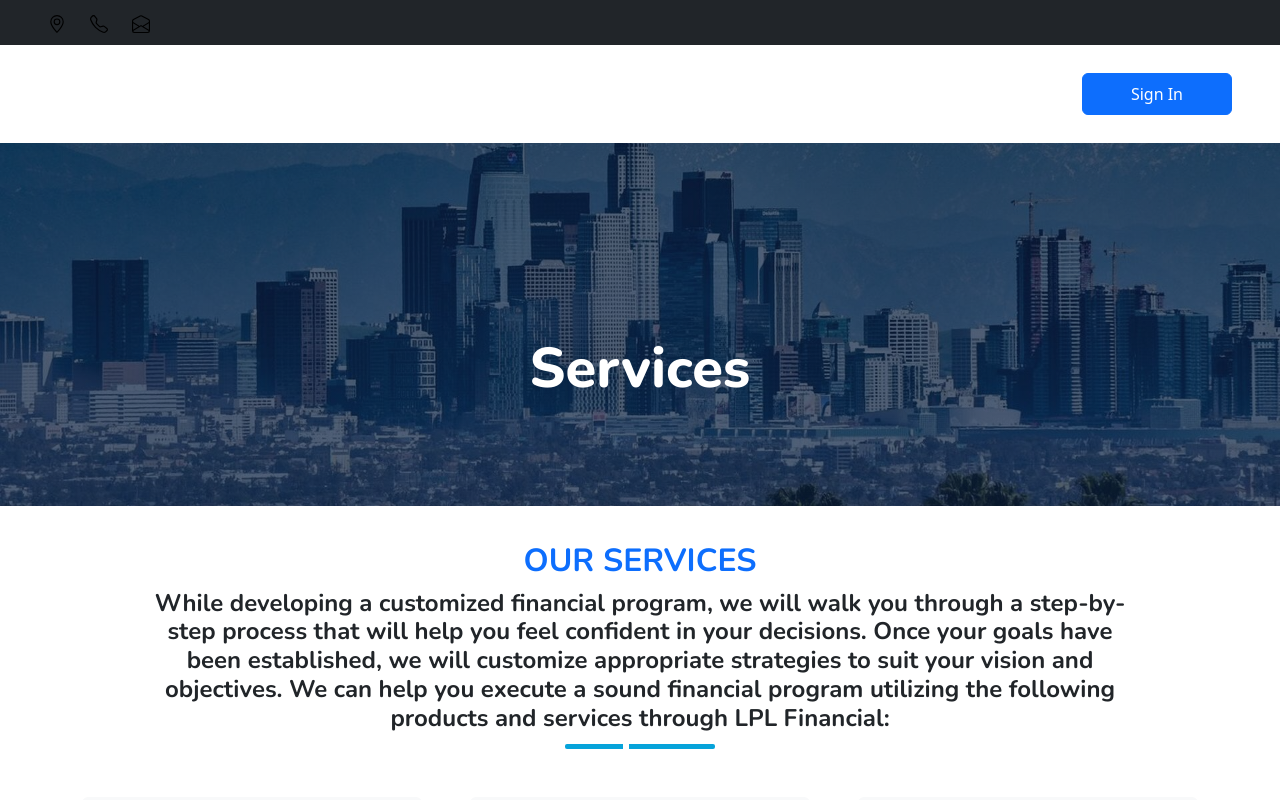
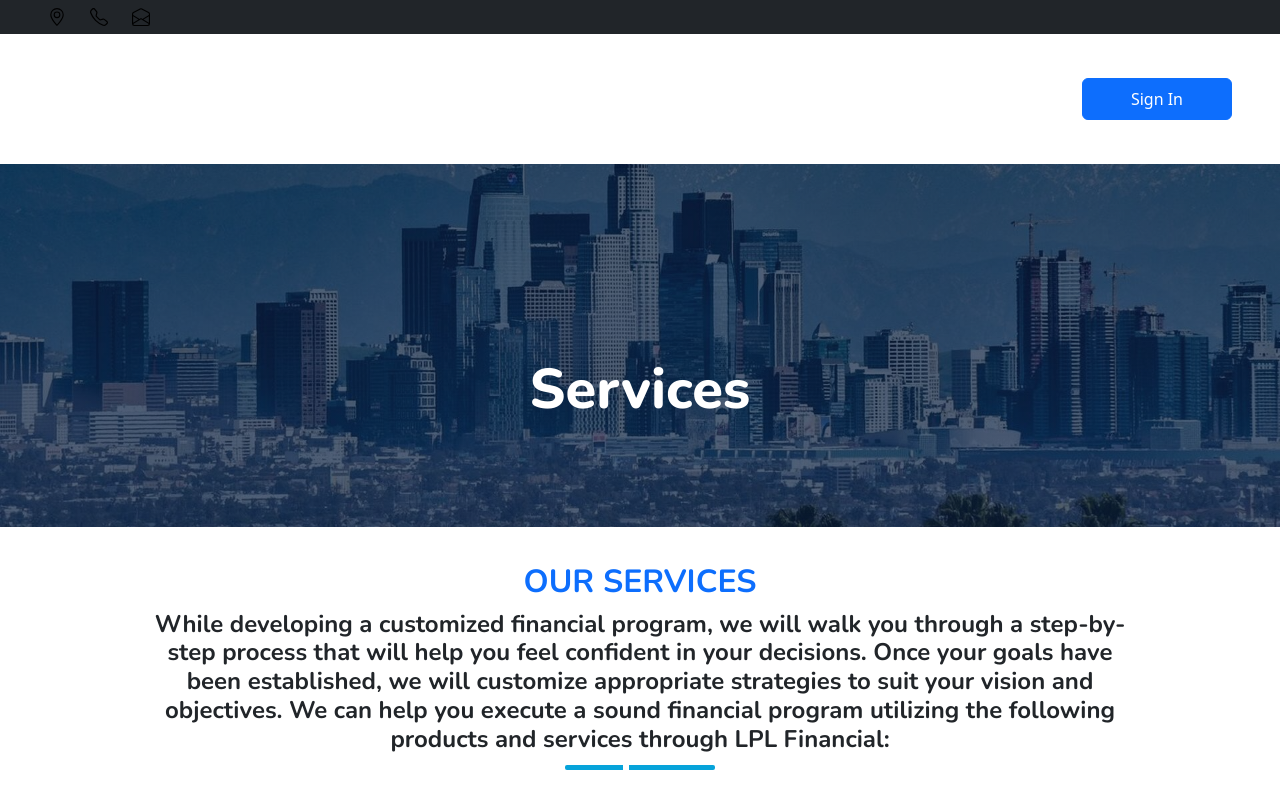
Before and after one commit to AidSucks/CSC131-Website, a Next.js app: page /services in a window 1280 px wide. Shown: the top 800 px of the page. Built offline with nearby package versions, Linux system fonts and the light colour scheme; no server answers; the database is empty.

Commit message:
fixed the topbar and navbar when you minimize the window

```diff
--- a/src/app/components/home/Navbar.tsx
+++ b/src/app/components/home/Navbar.tsx
@@ -42,7 +42,7 @@ export default function Navbar() {
 
   return (
     <div className="container-fluid position-relative p-0">
-      <nav className={`navbar navbar-expand-lg navbar-dark px-5 py-3 py-lg-0 ${isScrolledDown ? 'sticky-top shadow-sm' : ''}`}>
+      <nav className={`navbar navbar-expand-xl navbar-dark px-5 py-3 py-xl-3 ${isScrolledDown ? 'sticky-top shadow-sm' : ''}`}>
       <Link href="/" className="navbar-brand p-0">
         <h1 className="m-0"><i className="fa fa-user-tie me-2"></i>Ron Smithey<br/>Financial Services</h1>
       </Link>
--- a/src/app/components/home/Topbar.tsx
+++ b/src/app/components/home/Topbar.tsx
@@ -1,72 +1,87 @@
 import {
   EnvelopeOpen,
-  Facebook, GeoAlt, Instagram, Linkedin, Telephone,
-  TwitterX, Youtube
+  Facebook,
+  GeoAlt,
+  Instagram,
+  Linkedin,
+  Telephone,
+  TwitterX,
+  Youtube
 } from "react-bootstrap-icons";
 
-import {fetchBusinessInfo} from "@/app/lib/actions";
-import {Button, Col, Container, Row, Stack} from "react-bootstrap";
+import { fetchBusinessInfo } from "@/app/lib/actions";
+import { Button, Col, Container, Row } from "react-bootstrap";
 
 export default async function Topbar() {
-
   const businessInfo = await fetchBusinessInfo();
 
   return (
-    <Container fluid className={"px-5 d-none bg-dark d-lg-block"}>
-      <Row style={{height: 45}}>
-
-        <Col className={"d-flex"}>
-          <Stack direction={"horizontal"} gap={3} className={"text-light"}>
-            <div>
-              <GeoAlt size={18} className={"me-2"}/>
+      <>
+        <div className="topbar-responsive">
+          <Container fluid className="bg-dark text-light px-3 px-md-5 py-2">
+            <Row className="d-flex justify-content-between align-items-center text-center text-lg-start">
+              <Col lg={8}>
+                <div className="d-flex flex-column flex-lg-row justify-content-lg-start align-items-center gap-3">
+                  <div className="d-flex align-items-center">
+                    <GeoAlt size={18} className="me-2" />
                     <small>{businessInfo?.businessAddress}</small>
                   </div>
-            <div className={"text-light"}>
-              <Telephone size={18} className={"me-2"}/>
+                  <div className="d-flex align-items-center">
+                    <Telephone size={18} className="me-2" />
                     <small>{businessInfo?.businessPhone}</small>
                   </div>
-            <div>
-              <EnvelopeOpen size={18} className={"me-2"}/>
+                  <div className="d-flex align-items-center">
+                    <EnvelopeOpen size={18} className="me-2" />
                     <small>{businessInfo?.businessEmail}</small>
                   </div>
-          </Stack>
+                </div>
               </Col>
 
-        <Col className={"d-flex justify-content-end"}>
-          <Stack direction={"horizontal"} gap={2}>
-            {businessInfo?.twitterX ?
-                <Button href={businessInfo.twitterX} target={"_blank"} variant={"outline-light"} size={"sm"}
-                        className={"rounded-circle"}>
-                  <TwitterX size={14}/>
+              <Col lg={4} className="d-flex justify-content-center justify-content-lg-end mt-2 mt-lg-0">
+                <div className="d-flex gap-2">
+                  {businessInfo?.twitterX && (
+                      <Button href={businessInfo.twitterX} target="_blank" variant="outline-light" size="sm" className="rounded-circle">
+                        <TwitterX size={14} />
                       </Button>
-                : null}
-            {businessInfo?.facebook ?
-              <Button href={businessInfo.facebook} target={"_blank"} variant={"outline-light"} size={"sm"}
-                      className={"rounded-circle"}>
-                <Facebook size={14}/>
+                  )}
+                  {businessInfo?.facebook && (
+                      <Button href={businessInfo.facebook} target="_blank" variant="outline-light" size="sm" className="rounded-circle">
+                        <Facebook size={14} />
                       </Button>
-              : null}
-            {businessInfo?.linkedin ?
-              <Button href={businessInfo.linkedin} target={"_blank"} variant={"outline-light"} size={"sm"}
-                      className={"rounded-circle"}>
-                <Linkedin size={14}/>
+                  )}
+                  {businessInfo?.linkedin && (
+                      <Button href={businessInfo.linkedin} target="_blank" variant="outline-light" size="sm" className="rounded-circle">
+                        <Linkedin size={14} />
                       </Button>
-              : null}
-            {businessInfo?.instagram ?
-              <Button href={businessInfo.instagram} target={"_blank"} variant={"outline-light"} size={"sm"}
-                      className={"rounded-circle"}>
-                <Instagram size={14}/>
+                  )}
+                  {businessInfo?.instagram && (
+                      <Button href={businessInfo.instagram} target="_blank" variant="outline-light" size="sm" className="rounded-circle">
+                        <Instagram size={14} />
                       </Button>
-              : null}
-            {businessInfo?.youtube ?
-              <Button href={businessInfo.youtube} target={"_blank"} variant={"outline-light"} size={"sm"}
-                      className={"rounded-circle"}>
-                <Youtube size={14}/>
+                  )}
+                  {businessInfo?.youtube && (
+                      <Button href={businessInfo.youtube} target="_blank" variant="outline-light" size="sm" className="rounded-circle">
+                        <Youtube size={14} />
                       </Button>
-              : null}
-          </Stack>
+                  )}
+                </div>
               </Col>
             </Row>
           </Container>
-  )
+        </div>
+
+        {/* Hacky global style injection inside component */}
+        <style
+            dangerouslySetInnerHTML={{
+              __html: `
+            @media (max-width: 1199px) {
+              .topbar-responsive {
+                display: none !important;
               }
+            }
+          `,
+            }}
+        />
+      </>
+  );
+}
```
Lines whose indentation alone changed are shown as unchanged.
